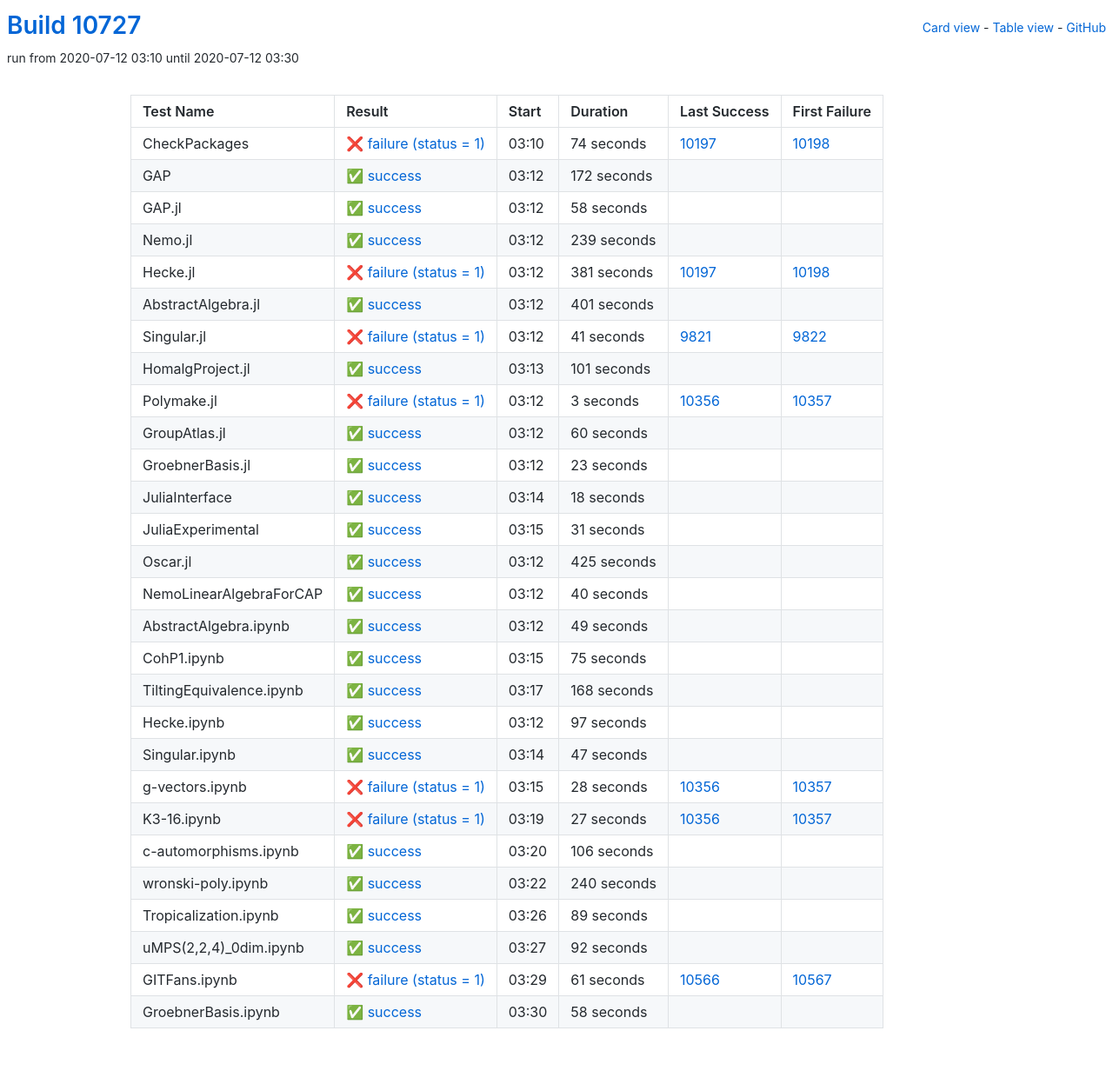
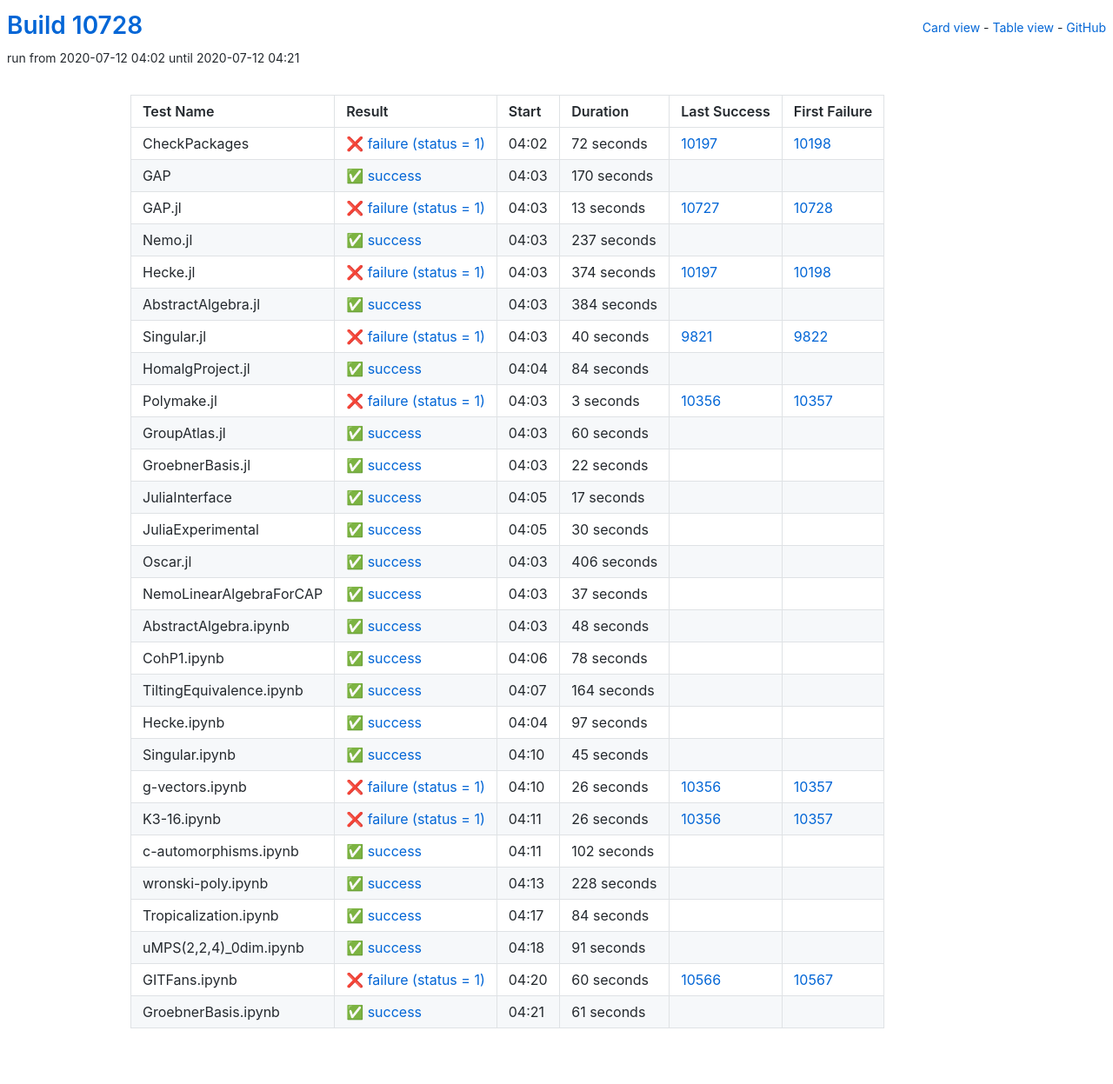
Before and after one commit to oscar-system/oscar-ci-status, a Jekyll site: the page built from table.html, in a window 1280 px wide. Shown: the whole page at 87% size. Built offline with Jekyll 4.4.1, drawn with Linux system fonts in a browser that asks for light colours.

Commit message:
Build #10728

```diff
--- a/_data/ci.yml
+++ b/_data/ci.yml
@@ -1,6 +1,6 @@
 ---
-build: 10727
-build_url: https://oscarci.mathematik.uni-kl.de/job/oscar/10727/
+build: 10728
+build_url: https://oscarci.mathematik.uni-kl.de/job/oscar/10728/
 job: oscar
 organization: oscar-system
 repo: oscar-ci-status
@@ -8,104 +8,104 @@
 tests:
 - name: CheckPackages
   id: checkpackages
-  log: https://oscarci.mathematik.uni-kl.de/job/oscar/10727/artifact/logs/build-10727/CheckPackages.log
-  start: 2020-07-12 03:10
+  log: https://oscarci.mathematik.uni-kl.de/job/oscar/10728/artifact/logs/build-10728/CheckPackages.log
+  start: 2020-07-12 04:02
   success: false
   exitcode: 1
   status: failure
-  duration: 74
+  duration: 72
   last_success: 10197
   last_success_url: https://oscarci.mathematik.uni-kl.de/job/oscar/10197/
   first_failure: 10198
   first_failure_url: https://oscarci.mathematik.uni-kl.de/job/oscar/10198/
 - name: GAP
   id: gap
-  log: https://oscarci.mathematik.uni-kl.de/job/oscar/10727/artifact/logs/build-10727/GAP.log
-  start: 2020-07-12 03:12
+  log: https://oscarci.mathematik.uni-kl.de/job/oscar/10728/artifact/logs/build-10728/GAP.log
+  start: 2020-07-12 04:03
   success: true
   exitcode: 0
   status: success
-  duration: 172
+  duration: 170
   last_success: false
   last_success_url:
   first_failure: false
   first_failure_url:
 - name: GAP.jl
   id: gap-jl
-  log: https://oscarci.mathematik.uni-kl.de/job/oscar/10727/artifact/logs/build-10727/GAP.jl.log
-  start: 2020-07-12 03:12
+  log: https://oscarci.mathematik.uni-kl.de/job/oscar/10728/artifact/logs/build-10728/GAP.jl.log
+  start: 2020-07-12 04:03
+  success: false
+  exitcode: 1
+  status: failure
+  duration: 13
+  last_success: 10727
+  last_success_url: https://oscarci.mathematik.uni-kl.de/job/oscar/10727/
+  first_failure: 10728
+  first_failure_url: https://oscarci.mathematik.uni-kl.de/job/oscar/10728/
+- name: Nemo.jl
+  id: nemo-jl
+  log: https://oscarci.mathematik.uni-kl.de/job/oscar/10728/artifact/logs/build-10728/Nemo.jl.log
+  start: 2020-07-12 04:03
   success: true
   exitcode: 0
   status: success
-  duration: 58
-  last_success: false
-  last_success_url:
-  first_failure: false
-  first_failure_url:
-- name: Nemo.jl
-  id: nemo-jl
-  log: https://oscarci.mathematik.uni-kl.de/job/oscar/10727/artifact/logs/build-10727/Nemo.jl.log
-  start: 2020-07-12 03:12
-  success: true
-  exitcode: 0
-  status: success
-  duration: 239
+  duration: 237
   last_success: false
   last_success_url:
   first_failure: false
   first_failure_url:
 - name: Hecke.jl
   id: hecke-jl
-  log: https://oscarci.mathematik.uni-kl.de/job/oscar/10727/artifact/logs/build-10727/Hecke.jl.log
-  start: 2020-07-12 03:12
+  log: https://oscarci.mathematik.uni-kl.de/job/oscar/10728/artifact/logs/build-10728/Hecke.jl.log
+  start: 2020-07-12 04:03
   success: false
   exitcode: 1
   status: failure
-  duration: 381
+  duration: 374
   last_success: 10197
   last_success_url: https://oscarci.mathematik.uni-kl.de/job/oscar/10197/
   first_failure: 10198
   first_failure_url: https://oscarci.mathematik.uni-kl.de/job/oscar/10198/
 - name: AbstractAlgebra.jl
   id: abstractalgebra-jl
-  log: https://oscarci.mathematik.uni-kl.de/job/oscar/10727/artifact/logs/build-10727/AbstractAlgebra.jl.log
-  start: 2020-07-12 03:12
+  log: https://oscarci.mathematik.uni-kl.de/job/oscar/10728/artifact/logs/build-10728/AbstractAlgebra.jl.log
+  start: 2020-07-12 04:03
   success: true
   exitcode: 0
   status: success
-  duration: 401
+  duration: 384
   last_success: false
   last_success_url:
   first_failure: false
   first_failure_url:
 - name: Singular.jl
   id: singular-jl
-  log: https://oscarci.mathematik.uni-kl.de/job/oscar/10727/artifact/logs/build-10727/Singular.jl.log
-  start: 2020-07-12 03:12
+  log: https://oscarci.mathematik.uni-kl.de/job/oscar/10728/artifact/logs/build-10728/Singular.jl.log
+  start: 2020-07-12 04:03
   success: false
   exitcode: 1
   status: failure
-  duration: 41
+  duration: 40
   last_success: 9821
   last_success_url: https://oscarci.mathematik.uni-kl.de/job/oscar/9821/
   first_failure: 9822
   first_failure_url: https://oscarci.mathematik.uni-kl.de/job/oscar/9822/
 - name: HomalgProject.jl
   id: homalgproject-jl
-  log: https://oscarci.mathematik.uni-kl.de/job/oscar/10727/artifact/logs/build-10727/HomalgProject.jl.log
-  start: 2020-07-12 03:13
+  log: https://oscarci.mathematik.uni-kl.de/job/oscar/10728/artifact/logs/build-10728/HomalgProject.jl.log
+  start: 2020-07-12 04:04
   success: true
   exitcode: 0
   status: success
-  duration: 101
+  duration: 84
   last_success: false
   last_success_url:
   first_failure: false
   first_failure_url:
 - name: Polymake.jl
   id: polymake-jl
-  log: https://oscarci.mathematik.uni-kl.de/job/oscar/10727/artifact/logs/build-10727/Polymake.jl.log
-  start: 2020-07-12 03:12
+  log: https://oscarci.mathematik.uni-kl.de/job/oscar/10728/artifact/logs/build-10728/Polymake.jl.log
+  start: 2020-07-12 04:03
   success: false
   exitcode: 1
   status: failure
@@ -116,8 +116,8 @@
   first_failure_url: https://oscarci.mathematik.uni-kl.de/job/oscar/10357/
 - name: GroupAtlas.jl
   id: groupatlas-jl
-  log: https://oscarci.mathematik.uni-kl.de/job/oscar/10727/artifact/logs/build-10727/GroupAtlas.jl.log
-  start: 2020-07-12 03:12
+  log: https://oscarci.mathematik.uni-kl.de/job/oscar/10728/artifact/logs/build-10728/GroupAtlas.jl.log
+  start: 2020-07-12 04:03
   success: true
   exitcode: 0
   status: success
@@ -128,104 +128,104 @@
   first_failure_url:
 - name: GroebnerBasis.jl
   id: groebnerbasis-jl
-  log: https://oscarci.mathematik.uni-kl.de/job/oscar/10727/artifact/logs/build-10727/GroebnerBasis.jl.log
-  start: 2020-07-12 03:12
+  log: https://oscarci.mathematik.uni-kl.de/job/oscar/10728/artifact/logs/build-10728/GroebnerBasis.jl.log
+  start: 2020-07-12 04:03
   success: true
   exitcode: 0
   status: success
-  duration: 23
+  duration: 22
   last_success: false
   last_success_url:
   first_failure: false
   first_failure_url:
 - name: JuliaInterface
   id: juliainterface
-  log: https://oscarci.mathematik.uni-kl.de/job/oscar/10727/artifact/logs/build-10727/JuliaInterface.log
-  start: 2020-07-12 03:14
+  log: https://oscarci.mathematik.uni-kl.de/job/oscar/10728/artifact/logs/build-10728/JuliaInterface.log
+  start: 2020-07-12 04:05
   success: true
   exitcode: 0
   status: success
-  duration: 18
+  duration: 17
   last_success: false
   last_success_url:
   first_failure: false
   first_failure_url:
 - name: JuliaExperimental
   id: juliaexperimental
-  log: https://oscarci.mathematik.uni-kl.de/job/oscar/10727/artifact/logs/build-10727/JuliaExperimental.log
-  start: 2020-07-12 03:15
+  log: https://oscarci.mathematik.uni-kl.de/job/oscar/10728/artifact/logs/build-10728/JuliaExperimental.log
+  start: 2020-07-12 04:05
   success: true
   exitcode: 0
   status: success
-  duration: 31
+  duration: 30
   last_success: false
   last_success_url:
   first_failure: false
   first_failure_url:
 - name: Oscar.jl
   id: oscar-jl
-  log: https://oscarci.mathematik.uni-kl.de/job/oscar/10727/artifact/logs/build-10727/Oscar.jl.log
-  start: 2020-07-12 03:12
+  log: https://oscarci.mathematik.uni-kl.de/job/oscar/10728/artifact/logs/build-10728/Oscar.jl.log
+  start: 2020-07-12 04:03
   success: true
   exitcode: 0
   status: success
-  duration: 425
+  duration: 406
   last_success: false
   last_success_url:
   first_failure: false
   first_failure_url:
 - name: NemoLinearAlgebraForCAP
   id: nemolinearalgebraforcap
-  log: https://oscarci.mathematik.uni-kl.de/job/oscar/10727/artifact/logs/build-10727/NemoLinearAlgebraForCAP.log
-  start: 2020-07-12 03:12
+  log: https://oscarci.mathematik.uni-kl.de/job/oscar/10728/artifact/logs/build-10728/NemoLinearAlgebraForCAP.log
+  start: 2020-07-12 04:03
   success: true
   exitcode: 0
   status: success
-  duration: 40
+  duration: 37
   last_success: false
   last_success_url:
   first_failure: false
   first_failure_url:
 - name: AbstractAlgebra.ipynb
   id: abstractalgebra-ipynb
-  log: https://oscarci.mathematik.uni-kl.de/job/oscar/10727/artifact/logs/build-10727/AbstractAlgebra.ipynb.log
-  start: 2020-07-12 03:12
+  log: https://oscarci.mathematik.uni-kl.de/job/oscar/10728/artifact/logs/build-10728/AbstractAlgebra.ipynb.log
+  start: 2020-07-12 04:03
   success: true
   exitcode: 0
   status: success
-  duration: 49
+  duration: 48
   last_success: false
   last_success_url:
   first_failure: false
   first_failure_url:
 - name: CohP1.ipynb
   id: cohp1-ipynb
-  log: https://oscarci.mathematik.uni-kl.de/job/oscar/10727/artifact/logs/build-10727/CohP1.ipynb.log
-  start: 2020-07-12 03:15
+  log: https://oscarci.mathematik.uni-kl.de/job/oscar/10728/artifact/logs/build-10728/CohP1.ipynb.log
+  start: 2020-07-12 04:06
   success: true
   exitcode: 0
   status: success
-  duration: 75
+  duration: 78
   last_success: false
   last_success_url:
   first_failure: false
   first_failure_url:
 - name: TiltingEquivalence.ipynb
   id: tiltingequivalence-ipynb
-  log: https://oscarci.mathematik.uni-kl.de/job/oscar/10727/artifact/logs/build-10727/TiltingEquivalence.ipynb.log
-  start: 2020-07-12 03:17
+  log: https://oscarci.mathematik.uni-kl.de/job/oscar/10728/artifact/logs/build-10728/TiltingEquivalence.ipynb.log
+  start: 2020-07-12 04:07
   success: true
   exitcode: 0
   status: success
-  duration: 168
+  duration: 164
   last_success: false
   last_success_url:
   first_failure: false
   first_failure_url:
 - name: Hecke.ipynb
   id: hecke-ipynb
-  log: https://oscarci.mathematik.uni-kl.de/job/oscar/10727/artifact/logs/build-10727/Hecke.ipynb.log
-  start: 2020-07-12 03:12
+  log: https://oscarci.mathematik.uni-kl.de/job/oscar/10728/artifact/logs/build-10728/Hecke.ipynb.log
+  start: 2020-07-12 04:04
   success: true
   exitcode: 0
   status: success
@@ -236,108 +236,108 @@
   first_failure_url:
 - name: Singular.ipynb
   id: singular-ipynb
-  log: https://oscarci.mathematik.uni-kl.de/job/oscar/10727/artifact/logs/build-10727/Singular.ipynb.log
-  start: 2020-07-12 03:14
+  log: https://oscarci.mathematik.uni-kl.de/job/oscar/10728/artifact/logs/build-10728/Singular.ipynb.log
+  start: 2020-07-12 04:10
   success: true
   exitcode: 0
   status: success
-  duration: 47
+  duration: 45
   last_success: false
   last_success_url:
   first_failure: false
   first_failure_url:
 - name: g-vectors.ipynb
   id: g-vectors-ipynb
-  log: https://oscarci.mathematik.uni-kl.de/job/oscar/10727/artifact/logs/build-10727/g-vectors.ipynb.log
-  start: 2020-07-12 03:15
+  log: https://oscarci.mathematik.uni-kl.de/job/oscar/10728/artifact/logs/build-10728/g-vectors.ipynb.log
+  start: 2020-07-12 04:10
   success: false
   exitcode: 1
   status: failure
-  duration: 28
+  duration: 26
   last_success: 10356
   last_success_url: https://oscarci.mathematik.uni-kl.de/job/oscar/10356/
   first_failure: 10357
   first_failure_url: https://oscarci.mathematik.uni-kl.de/job/oscar/10357/
 - name: K3-16.ipynb
   id: k3-16-ipynb
-  log: https://oscarci.mathematik.uni-kl.de/job/oscar/10727/artifact/logs/build-10727/K3-16.ipynb.log
-  start: 2020-07-12 03:19
+  log: https://oscarci.mathematik.uni-kl.de/job/oscar/10728/artifact/logs/build-10728/K3-16.ipynb.log
+  start: 2020-07-12 04:11
   success: false
   exitcode: 1
   status: failure
-  duration: 27
+  duration: 26
   last_success: 10356
   last_success_url: https://oscarci.mathematik.uni-kl.de/job/oscar/10356/
   first_failure: 10357
   first_failure_url: https://oscarci.mathematik.uni-kl.de/job/oscar/10357/
 - name: c-automorphisms.ipynb
   id: c-automorphisms-ipynb
-  log: https://oscarci.mathematik.uni-kl.de/job/oscar/10727/artifact/logs/build-10727/c-automorphisms.ipynb.log
-  start: 2020-07-12 03:20
+  log: https://oscarci.mathematik.uni-kl.de/job/oscar/10728/artifact/logs/build-10728/c-automorphisms.ipynb.log
+  start: 2020-07-12 04:11
   success: true
   exitcode: 0
   status: success
-  duration: 106
+  duration: 102
   last_success: false
   last_success_url:
   first_failure: false
   first_failure_url:
 - name: wronski-poly.ipynb
   id: wronski-poly-ipynb
-  log: https://oscarci.mathematik.uni-kl.de/job/oscar/10727/artifact/logs/build-10727/wronski-poly.ipynb.log
-  start: 2020-07-12 03:22
+  log: https://oscarci.mathematik.uni-kl.de/job/oscar/10728/artifact/logs/build-10728/wronski-poly.ipynb.log
+  start: 2020-07-12 04:13
   success: true
   exitcode: 0
   status: success
-  duration: 240
+  duration: 228
   last_success: false
   last_success_url:
   first_failure: false
   first_failure_url:
 - name: Tropicalization.ipynb
   id: tropicalization-ipynb
-  log: https://oscarci.mathematik.uni-kl.de/job/oscar/10727/artifact/logs/build-10727/Tropicalization.ipynb.log
-  start: 2020-07-12 03:26
+  log: https://oscarci.mathematik.uni-kl.de/job/oscar/10728/artifact/logs/build-10728/Tropicalization.ipynb.log
+  start: 2020-07-12 04:17
   success: true
   exitcode: 0
   status: success
-  duration: 89
+  duration: 84
   last_success: false
   last_success_url:
   first_failure: false
   first_failure_url:
 - name: uMPS(2,2,4)_0dim.ipynb
   id: umps-2-2-4-0dim-ipynb
-  log: https://oscarci.mathematik.uni-kl.de/job/oscar/10727/artifact/logs/build-10727/uMPS-2-2-4-_0dim.ipynb.log
-  start: 2020-07-12 03:27
+  log: https://oscarci.mathematik.uni-kl.de/job/oscar/10728/artifact/logs/build-10728/uMPS-2-2-4-_0dim.ipynb.log
+  start: 2020-07-12 04:18
   success: true
   exitcode: 0
   status: success
-  duration: 92
+  duration: 91
   last_success: false
   last_success_url:
   first_failure: false
   first_failure_url:
 - name: GITFans.ipynb
   id: gitfans-ipynb
-  log: https://oscarci.mathematik.uni-kl.de/job/oscar/10727/artifact/logs/build-10727/GITFans.ipynb.log
-  start: 2020-07-12 03:29
+  log: https://oscarci.mathematik.uni-kl.de/job/oscar/10728/artifact/logs/build-10728/GITFans.ipynb.log
+  start: 2020-07-12 04:20
   success: false
   exitcode: 1
   status: failure
-  duration: 61
+  duration: 60
   last_success: 10566
   last_success_url: https://oscarci.mathematik.uni-kl.de/job/oscar/10566/
   first_failure: 10567
   first_failure_url: https://oscarci.mathematik.uni-kl.de/job/oscar/10567/
 - name: GroebnerBasis.ipynb
   id: groebnerbasis-ipynb
-  log: https://oscarci.mathematik.uni-kl.de/job/oscar/10727/artifact/logs/build-10727/GroebnerBasis.ipynb.log
-  start: 2020-07-12 03:30
+  log: https://oscarci.mathematik.uni-kl.de/job/oscar/10728/artifact/logs/build-10728/GroebnerBasis.ipynb.log
+  start: 2020-07-12 04:21
   success: true
   exitcode: 0
   status: success
-  duration: 58
+  duration: 61
   last_success: false
   last_success_url:
   first_failure: false
```
Also changed, not shown: README.md.
